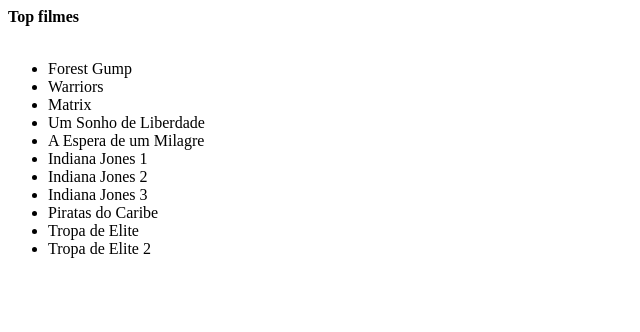
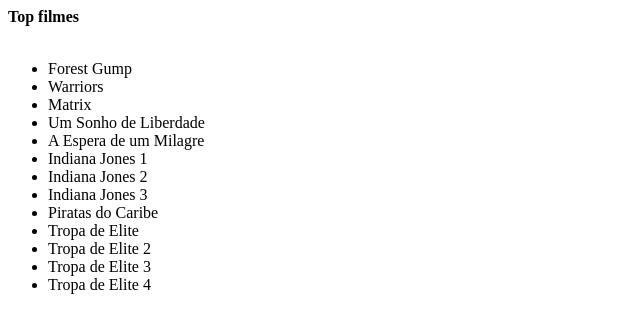
Before and after one commit to jethers/git-test, a plain HTML site: page myhtml.html in a window 1280 px wide. Shown: the whole page, without its empty margins (0-640 px from the left). Drawn offline with Linux system fonts and the light colour scheme.

Commit message:
Adicionado filme Tropa de Elite 4

```diff
--- a/myhtml.html
+++ b/myhtml.html
@@ -15,5 +15,7 @@
 <li>Piratas do Caribe</li>
 <li>Tropa de Elite</li>
 <li>Tropa de Elite 2</li>
+<li>Tropa de Elite 3</li>
+<li>Tropa de Elite 4</li>
 </ul>
 </html>
```
